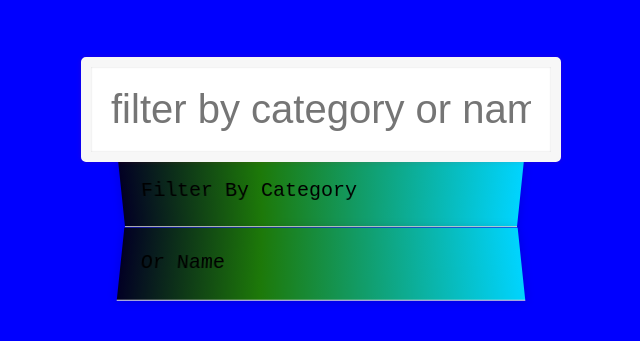
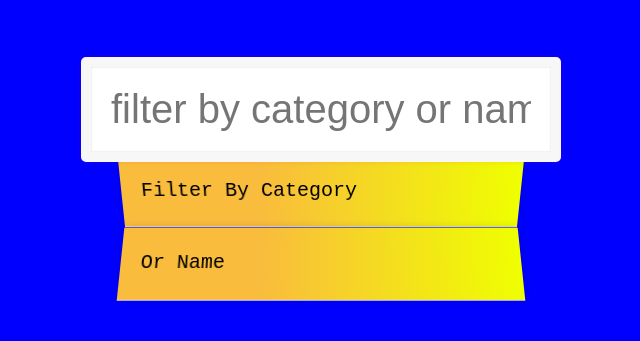
Before and after one commit to vidurgupta1999/group20, a website: page public/index.html in a window 1280 px wide. Shown: the part 217-558 px from the top of the page, without its empty margins (319-959 px from the left). Drawn offline with Linux system fonts and the light colour scheme; no server answers; a web font is replaced by a local one.

Commit message:
Update styles.css

```diff
--- a/public/styles.css
+++ b/public/styles.css
@@ -66,8 +66,8 @@ html {
   }
 
   .suggestions li {
-    background: rgb(2,0,36);
-    background: linear-gradient(90deg, rgba(2,0,36,1) 0%, rgba(29,121,9,1) 35%, rgba(0,212,255,1) 100%);
+    background: rgb(249,188,61);
+    background: linear-gradient(90deg, rgba(249,188,61,1) 35%, rgba(239,255,0,1) 100%);
     list-style: none;
     border-bottom: 1px solid #D8D8D8;
     box-shadow: 0 0 10px rgba(0, 0, 0, 0.14);
@@ -81,14 +81,14 @@ html {
 
   .suggestions li:nth-child(even) {
     transform: perspective(100px) rotateX(3deg) translateY(2px) scale(1.001);
-    background: rgb(2,0,36);
-    background: linear-gradient(90deg, rgba(2,0,36,1) 0%, rgba(29,121,9,1) 35%, rgba(0,212,255,1) 100%);
+    background: rgb(249,188,61);
+    background: linear-gradient(90deg, rgba(249,188,61,1) 35%, rgba(239,255,0,1) 100%);
   }
 
   .suggestions li:nth-child(odd) {
     transform: perspective(100px) rotateX(-3deg) translateY(3px);
-    background: rgb(2,0,36);
-    background: linear-gradient(90deg, rgba(2,0,36,1) 0%, rgba(29,121,9,1) 35%, rgba(0,212,255,1) 100%);
+    background: rgb(249,188,61);
+    background: linear-gradient(90deg, rgba(249,188,61,1) 35%, rgba(239,255,0,1) 100%);
   }
 
   span.population {
```
